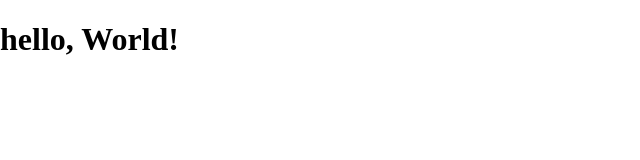
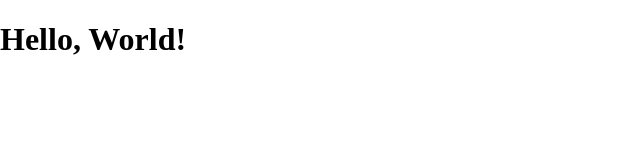
Before and after one commit to TisPrema/template--test, a plain HTML site: page index.html in a window 1280 px wide. Shown: the whole page, without its empty margins (0-640 px from the left). Drawn offline with Linux system fonts and the light colour scheme.

Commit message:
Hello, World!

```diff
--- a/index.html
+++ b/index.html
@@ -9,7 +9,7 @@
     <link rel="stylesheet" href="style.css">
  </head>
  <body>
-   <h1>hello, World!</h1>
+   <h1>Hello, World!</h1>
     <!-- Script -->
     <script src="script.js"></script>
  </body>
```
